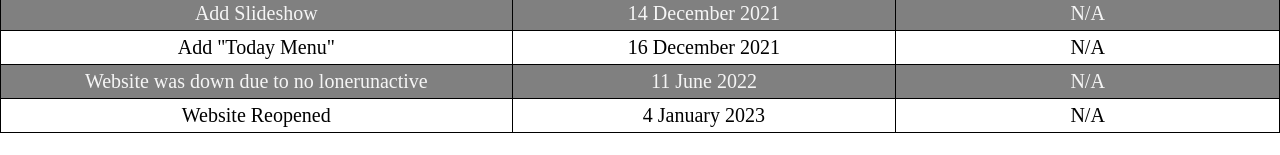
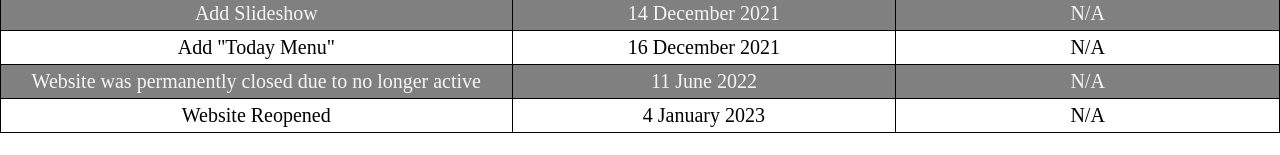
Before and after one commit to NyanKaungSet/Fresh_Mobile_Mart, a plain HTML site: page historyfmm.html in a window 1280 px wide. Shown: the part 162-317 px from the top of the page. Drawn offline with Linux system fonts and the light colour scheme.

Commit message:
Update historyfmm.html

```diff
--- a/historyfmm.html
+++ b/historyfmm.html
@@ -106,7 +106,7 @@
             </tr>
 
             <tr>
-                <td>Website was down due to no lonerunactive</td>
+                <td>Website was permanently closed due to no longer active</td>
                 <td>11 June 2022</td>
                 <td>N/A</td>
             </tr>
```
